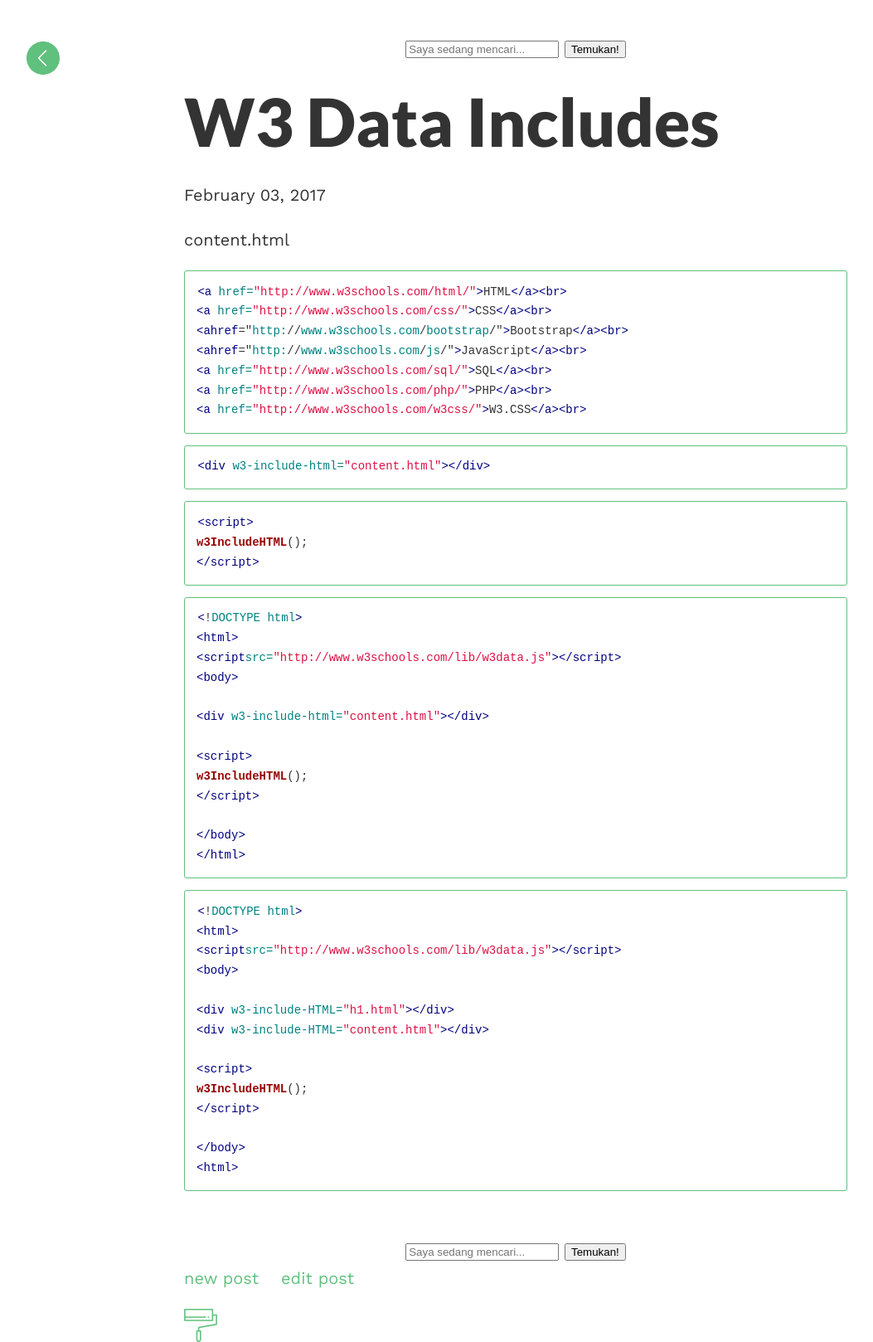
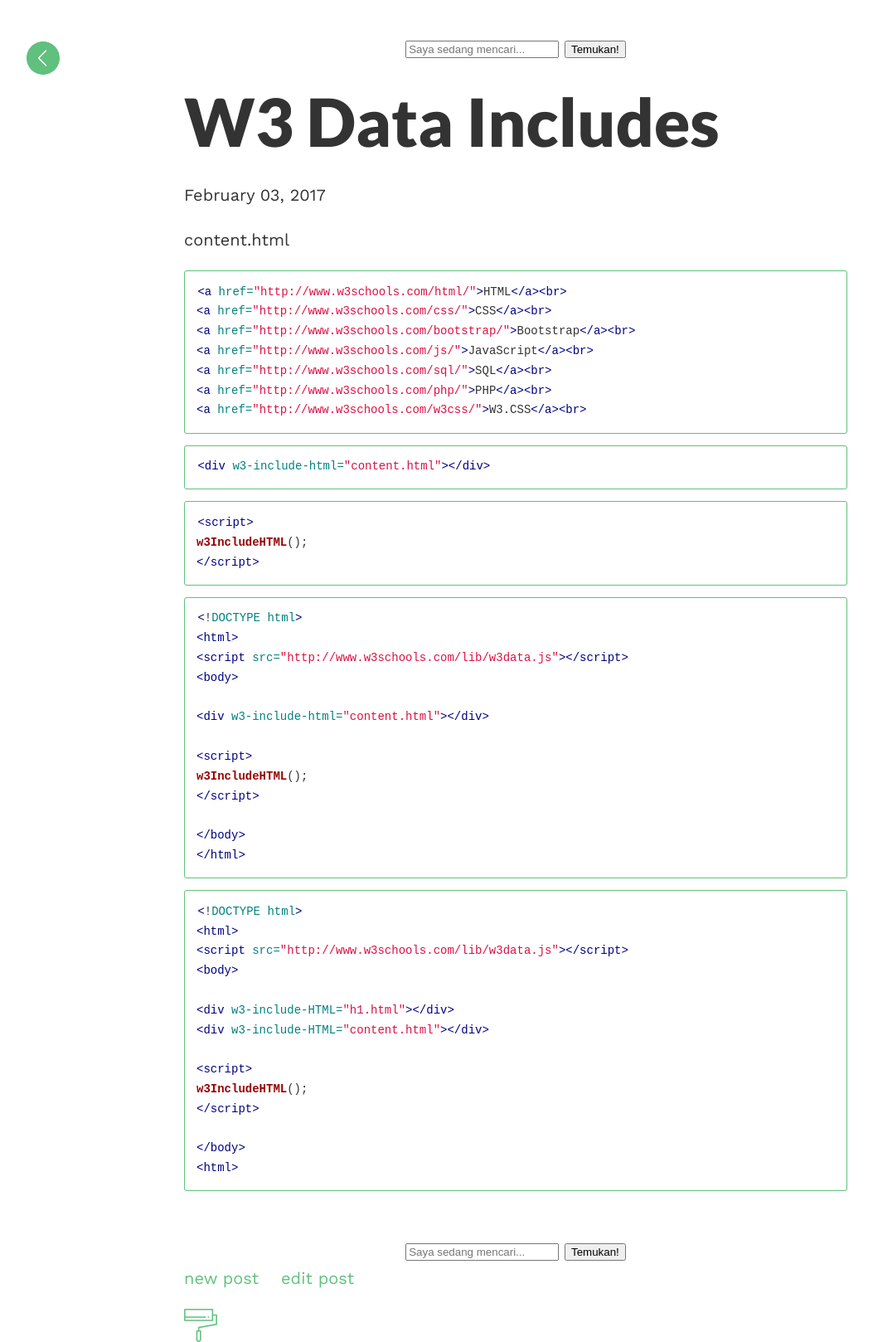
Before and after one commit to mzaini30/w3, a Jekyll site: the page built from _posts/2017-02-03-w3-data-includes.md, in a window 1280 px wide. Shown: the whole page at 83% size, without its empty margins (18-1071 px from the left). Built offline with Jekyll 4.4.1, drawn with Linux system fonts in a browser that asks for light colours; some of the changed lines change nothing that is shown.

Commit message:
Update 2017-02-03-w3-data-includes.md

````diff
--- a/_posts/2017-02-03-w3-data-includes.md
+++ b/_posts/2017-02-03-w3-data-includes.md
@@ -10,8 +10,8 @@ content.html
 ```html
 <a href="http://www.w3schools.com/html/">HTML</a><br>
 <a href="http://www.w3schools.com/css/">CSS</a><br>
-<ahref="http://www.w3schools.com/bootstrap/">Bootstrap</a><br>
-<ahref="http://www.w3schools.com/js/">JavaScript</a><br>
+<a href="http://www.w3schools.com/bootstrap/">Bootstrap</a><br>
+<a href="http://www.w3schools.com/js/">JavaScript</a><br>
 <a href="http://www.w3schools.com/sql/">SQL</a><br>
 <a href="http://www.w3schools.com/php/">PHP</a><br>
 <a href="http://www.w3schools.com/w3css/">W3.CSS</a><br>
@@ -30,7 +30,7 @@ w3IncludeHTML();
 ```html
 <!DOCTYPE html>
 <html>
-<scriptsrc="http://www.w3schools.com/lib/w3data.js"></script>
+<script src="http://www.w3schools.com/lib/w3data.js"></script>
 <body>
 
 <div w3-include-html="content.html"></div>
@@ -46,7 +46,7 @@ w3IncludeHTML();
 ```html
 <!DOCTYPE html>
 <html>
-<scriptsrc="http://www.w3schools.com/lib/w3data.js"></script>
+<script src="http://www.w3schools.com/lib/w3data.js"></script>
 <body>
 
 <div w3-include-HTML="h1.html"></div>
````
